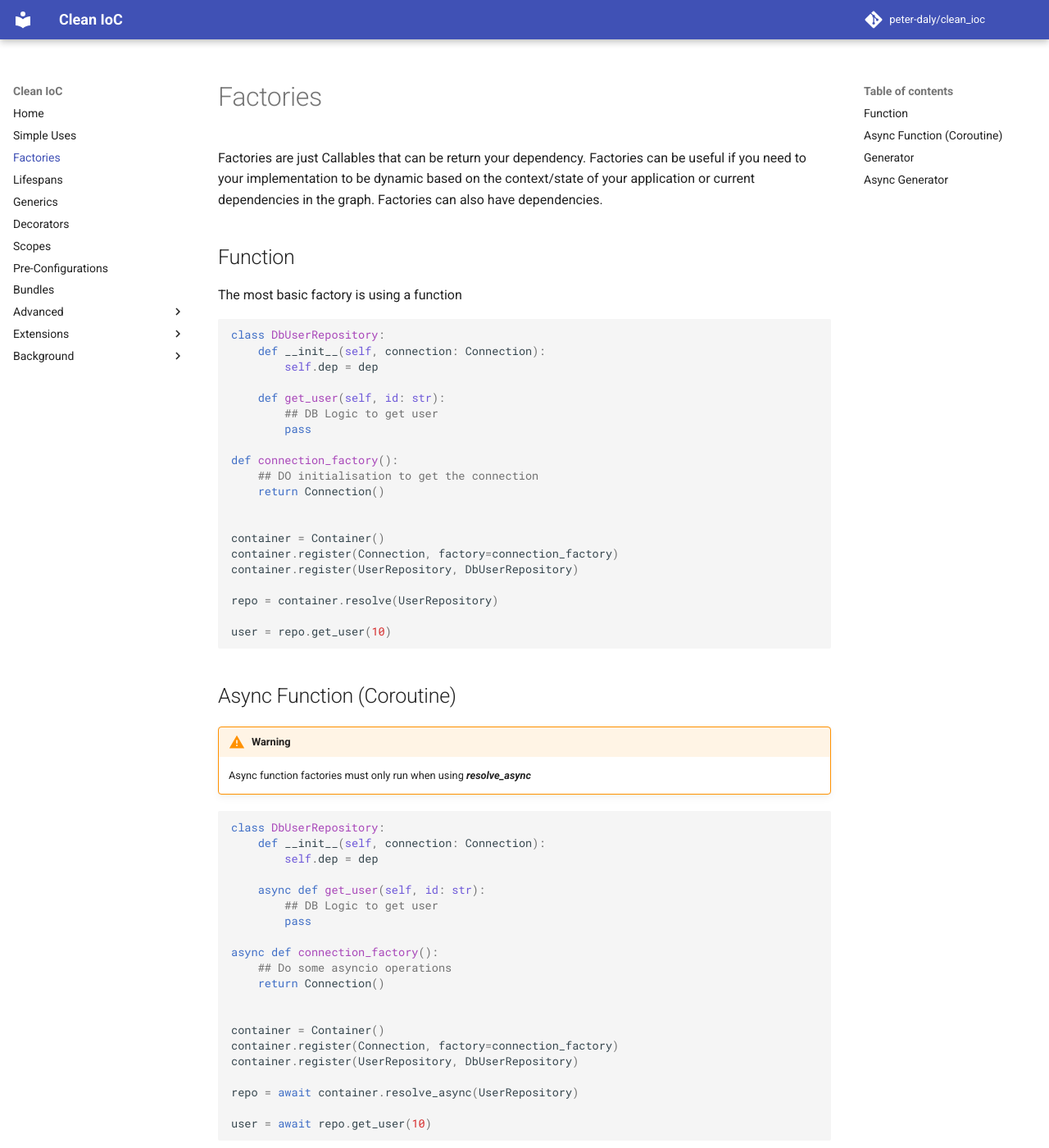
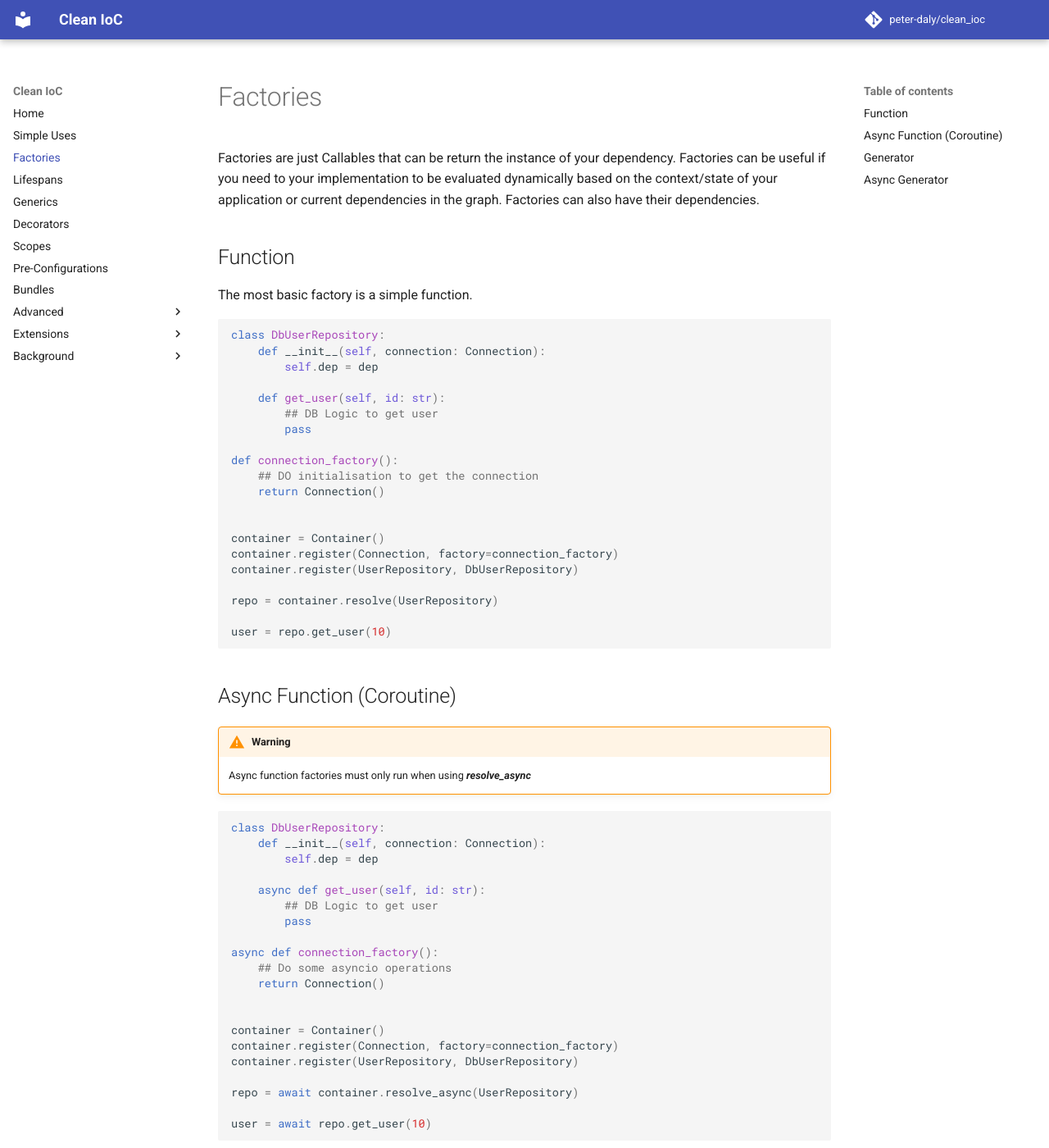
Before and after one commit to peter-daly/clean_ioc, an MkDocs documentation site: the page built from docs/factories.md, in a window 1280 px wide and 1400 px high. Shown: the whole window at 82% size. Built offline with MkDocs 1.6.1 and Material for MkDocs 9.7.7, drawn with Linux system fonts in a browser that asks for light colours; comment, search, counter and statistics services are not loaded; some of the changed text lies outside the part shown.

Commit message:
Update factories.md

````diff
--- a/docs/factories.md
+++ b/docs/factories.md
@@ -1,10 +1,10 @@
 # Factories
 
-Factories are just Callables that can be return your dependency. Factories can be useful if you need to your implementation to be dynamic based on the context/state of your application or current dependencies in the graph.
-Factories can also have dependencies.
+Factories are just Callables that can be return the instance of your dependency. Factories can be useful if you need to your implementation to be evaluated dynamically based on the context/state of your application or current dependencies in the graph.
+Factories can also have their dependencies.
 
 ## Function
-The most basic factory is using a function
+The most basic factory is a simple function.
 
 ```python
 
````
Also changed, not shown: other parts of docs/factories.md (+1 -1 lines).
